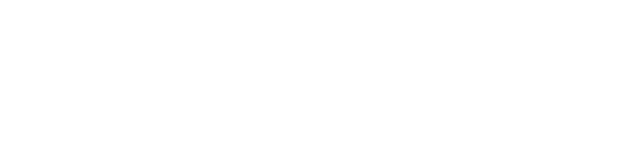
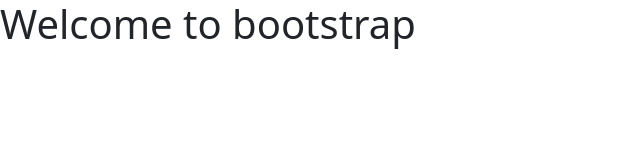
Before and after one commit to ndorrh/Portfolio-with-BS, a website: page index.html in a window 1280 px wide. Shown: the whole page, without its empty margins (0-640 px from the left). Drawn offline with nearby package versions, Linux system fonts and the light colour scheme.

Commit message:
Add branch homepage

```diff
--- a/index.html
+++ b/index.html
@@ -14,6 +14,7 @@
     <title>Ndorrh's Portfolio</title>
   </head>
   <body>
+    <h1>Welcome to bootstrap</h1>
     <script
       src="https://cdn.jsdelivr.net/npm/bootstrap@5.2.0/dist/js/bootstrap.bundle.min.js"
       integrity="sha384-A3rJD856KowSb7dwlZdYEkO39Gagi7vIsF0jrRAoQmDKKtQBHUuLZ9AsSv4jD4Xa"
```
